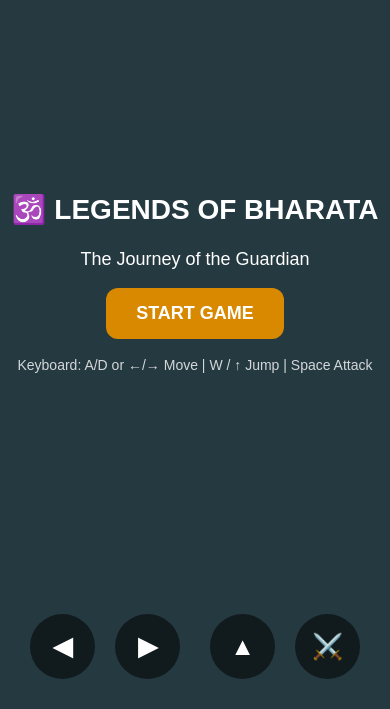
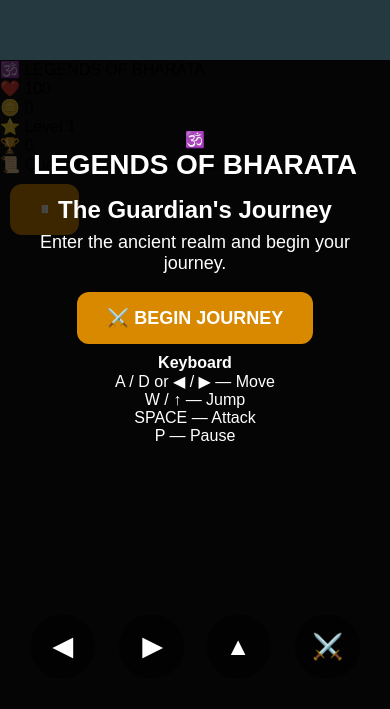
Before and after one commit to adunukotaashok-2007/legends-of-bharata, a plain HTML site: page index.html in a window 390 px wide. Shown: the part 135-844 px from the top of the page. Drawn offline with Linux system fonts and the light colour scheme.

Commit message:
Refactor HTML structure and update elements

```diff
--- a/index.html
+++ b/index.html
@@ -3,60 +3,149 @@
 <head>
     <meta charset="UTF-8">
     <meta name="viewport"
-          content="width=device-width, initial-scale=1.0">
+          content="width=device-width, initial-scale=1.0,
+                   maximum-scale=1.0, user-scalable=no">
+
     <title>Legends of Bharata</title>
+
     <link rel="stylesheet" href="style.css">
 </head>
 
 <body>
 
-<div id="gameContainer">
+<div id="game">
 
-    <canvas id="gameCanvas"></canvas>
+    <canvas id="canvas"></canvas>
 
-    <!-- Start Screen -->
-    <div id="startScreen" class="screen">
-        <h1>🕉️ LEGENDS OF BHARATA</h1>
-        <p>The Journey of the Guardian</p>
-        <button onclick="startGame()">START GAME</button>
-        <p class="help">
-            Keyboard: A/D or ←/→ Move | W / ↑ Jump | Space Attack
-        </p>
+    <!-- HUD -->
+
+    <div id="hud">
+
+        <div class="hudBox">
+
+            <div class="title">
+                🕉️ LEGENDS OF BHARATA
+            </div>
+
+            <div>
+                ❤️ <span id="health">100</span>
+            </div>
+
+            <div>
+                🪙 <span id="coins">0</span>
+            </div>
+
+            <div>
+                ⭐ Level <span id="level">1</span>
+            </div>
+
+            <div>
+                🏆 <span id="score">0</span>
+            </div>
+
+        </div>
+
+        <div id="quest">
+            📜 Quest: Defeat the forest guardians
+        </div>
+
+        <button id="pauseButton"
+                onclick="togglePause()">
+            ⏸
+        </button>
+
     </div>
 
-    <!-- Game Over -->
-    <div id="gameOverScreen" class="screen hidden">
-        <h1>GAME OVER</h1>
-        <p id="finalScore">Score: 0</p>
-        <button onclick="restartGame()">PLAY AGAIN</button>
+
+    <!-- START SCREEN -->
+
+    <div id="startScreen" class="screen">
+
+        <div class="logo">🕉️</div>
+
+        <h1>LEGENDS OF BHARATA</h1>
+
+        <h2>The Guardian's Journey</h2>
+
+        <p>
+            Enter the ancient realm and begin your journey.
+        </p>
+
+        <button onclick="startGame()">
+            ⚔️ BEGIN JOURNEY
+        </button>
+
+        <div class="controlsText">
+
+            <b>Keyboard</b><br>
+
+            A / D or ◀ / ▶ — Move<br>
+            W / ↑ — Jump<br>
+            SPACE — Attack<br>
+            P — Pause
+
+        </div>
+
     </div>
 
-    <!-- Mobile Controls -->
+
+    <!-- PAUSE -->
+
+    <div id="pauseScreen"
+         class="screen hidden">
+
+        <h1>⏸ PAUSED</h1>
+
+        <button onclick="togglePause()">
+            ▶ CONTINUE
+        </button>
+
+    </div>
+
+
+    <!-- GAME OVER -->
+
+    <div id="gameOverScreen"
+         class="screen hidden">
+
+        <h1>⚔️ JOURNEY ENDED</h1>
+
+        <p id="gameOverText"></p>
+
+        <button onclick="restartGame()">
+            🔄 PLAY AGAIN
+        </button>
+
+    </div>
+
+
+    <!-- MOBILE CONTROLS -->
+
     <div id="mobileControls">
 
-        <div class="movement">
+        <div class="leftControls">
+
             <button
-                ontouchstart="keys.left=true"
-                ontouchend="keys.left=false">
+                ontouchstart="pressLeft()"
+                ontouchend="releaseLeft()">
                 ◀
             </button>
 
             <button
-                ontouchstart="keys.right=true"
-                ontouchend="keys.right=false">
+                ontouchstart="pressRight()"
+                ontouchend="releaseRight()">
                 ▶
             </button>
+
         </div>
 
-        <div class="actions">
+        <div class="rightControls">
 
-            <button
-                ontouchstart="jump()">
+            <button onclick="jump()">
                 ▲
             </button>
 
-            <button
-                ontouchstart="attack()">
+            <button onclick="attack()">
                 ⚔️
             </button>
 
```
